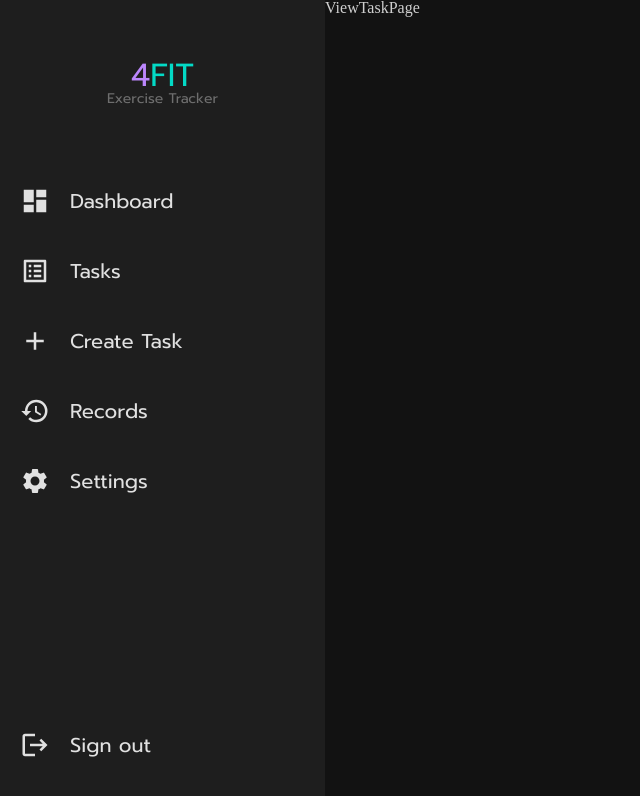
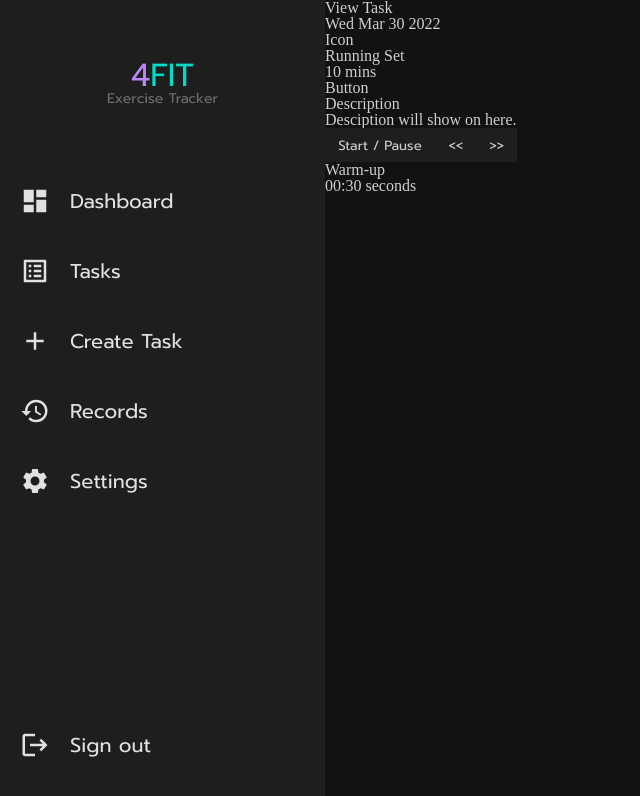
Before and after one commit to Shacript/4fit, a React (Create React App) app: page /tasks/1 in a window 1280 px wide. Shown: the top 796 px of the page, without its empty margins (0-640 px from the left). Built offline with nearby package versions, Linux system fonts and the light colour scheme.

Commit message:
add html structure and create api file prepare for api .

```diff
--- a/src/pages/UserPage/ViewTaskPage.js
+++ b/src/pages/UserPage/ViewTaskPage.js
@@ -1,5 +1,43 @@
 const ViewTaskPage = () => {
-  return <div>ViewTaskPage</div>;
+  const currentDate = new Date().toDateString();
+
+  return (
+    <div className="ViewTaskPage">
+      <div className="header">
+        <h3>View Task</h3>
+        <p className="header-date">{currentDate}</p>
+      </div>
+      <div className="container">
+        <div className="left">
+          <div className="info-box">
+            Icon
+            <div className="info-content">
+              <p>Running Set</p>
+              <p>10 mins</p>
+            </div>
+            Button
+          </div>
+          <div className="description">
+            <h4>Description</h4>
+            <p>Desciption will show on here.</p>
+          </div>
+          <div className="task-control">
+            <button className="startAndPause-btn">Start / Pause</button>
+            <button className="backward">{"<<"}</button>
+            <button className="forward">{">>"}</button>
+          </div>
+        </div>
+        <div className="right">
+          <div className="activity-list">
+            <div className="activity">
+              <p>Warm-up</p>
+              <p>00:30 seconds</p>
+            </div>
+          </div>
+        </div>
+      </div>
+    </div>
+  );
 };
 
 export default ViewTaskPage;
```
Also changed, not shown: src/utils/api.js (+7 -0 lines).
